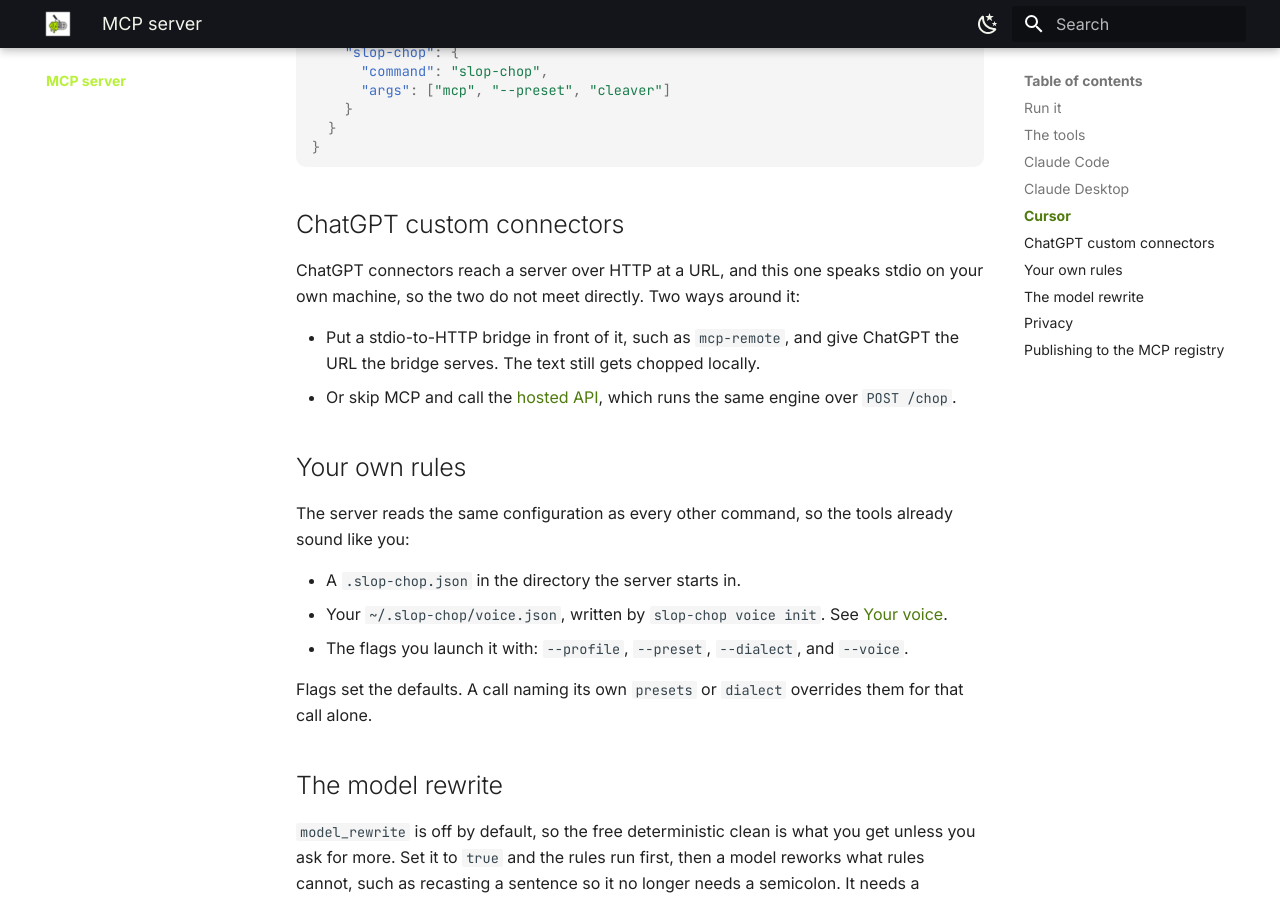
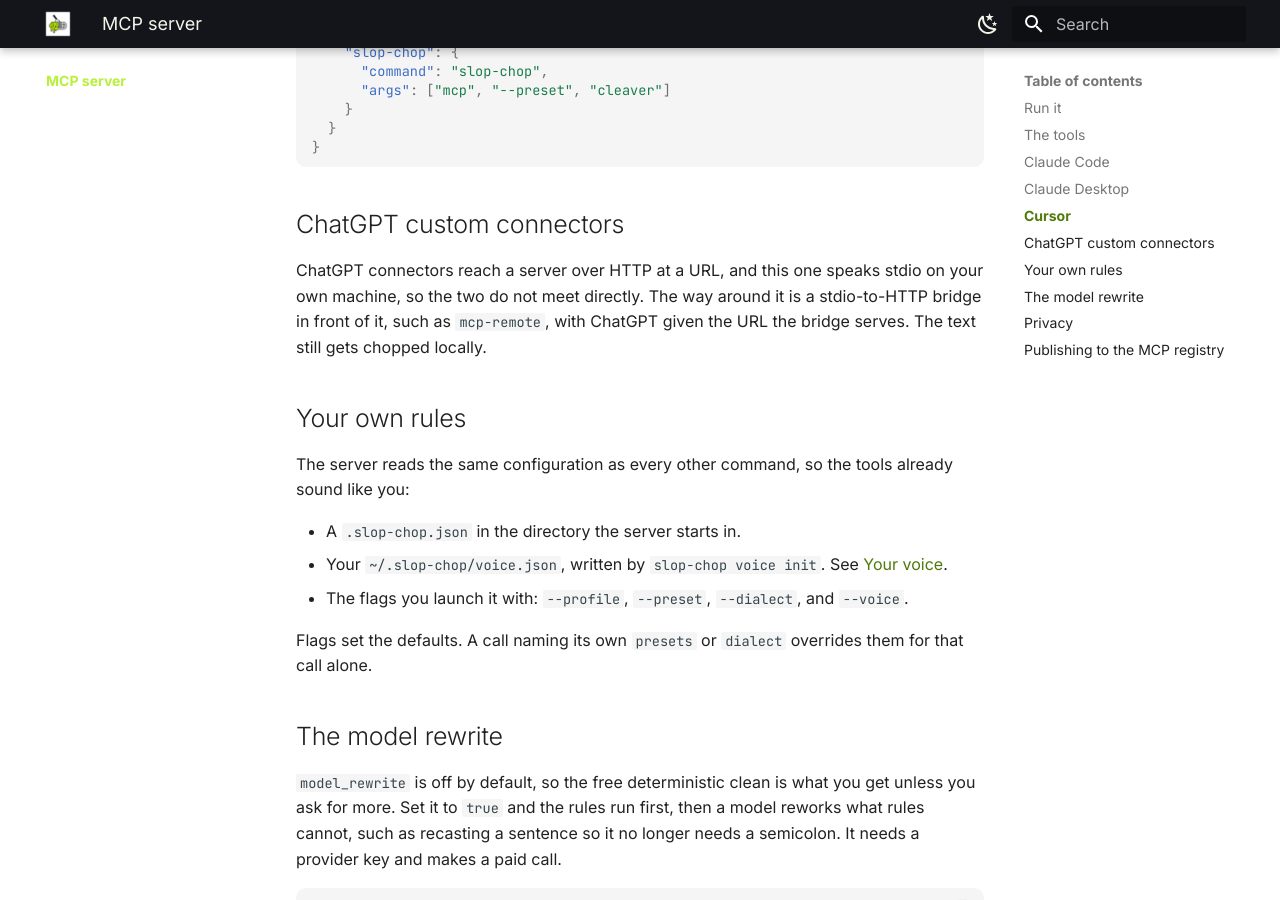
Before and after one commit to dcadolph/slop-chop, an MkDocs documentation site: the page built from docs/MCP.md, in a window 1280 px wide and 900 px high, scrolled down 1933 px. Built offline with MkDocs 1.6.1 and Material for MkDocs 9.7.7, drawn with Linux system fonts in a browser that asks for light colours.

Commit message:
Stop advertising the hosted API and the Slack app
The hosted API runs on a plan that allows less compute per request than the
engine needs to start, so many requests fail. Nothing else depends on it.
The web app, the CLI, the editors, Obsidian, MCP, and the npm package all
run the engine locally.

Both drop off the homepage, the README, and the nav. Their pages stay up,
marked experimental.

```diff
--- a/docs/MCP.md
+++ b/docs/MCP.md
@@ -87,12 +87,9 @@
 ## ChatGPT custom connectors
 
 ChatGPT connectors reach a server over HTTP at a URL, and this one speaks stdio on your own
-machine, so the two do not meet directly. Two ways around it:
-
-- Put a stdio-to-HTTP bridge in front of it, such as `mcp-remote`, and give ChatGPT the URL
-  the bridge serves. The text still gets chopped locally.
-- Or skip MCP and call the [hosted API](API.md), which runs the same engine over
-  `POST /chop`.
+machine, so the two do not meet directly. The way around it is a stdio-to-HTTP bridge in
+front of it, such as `mcp-remote`, with ChatGPT given the URL the bridge serves. The text
+still gets chopped locally.
 
 ## Your own rules
 
--- a/mkdocs.yml
+++ b/mkdocs.yml
@@ -50,8 +50,6 @@
   - On itself: ITSELF.md
   - Web app: WEB.md
   - Editor (LSP): LSP.md
-  - API: API.md
-  - Slack: SLACK.md
   - MCP server: MCP.md
   - Claude plugin: PLUGIN.md
   - Privacy: PRIVACY.md
```
Also changed, not shown: README.md (+0 -2 lines), docs/API.md (+7 -0 lines), docs/README.md (+0 -12 lines), docs/SLACK.md (+4 -0 lines).
